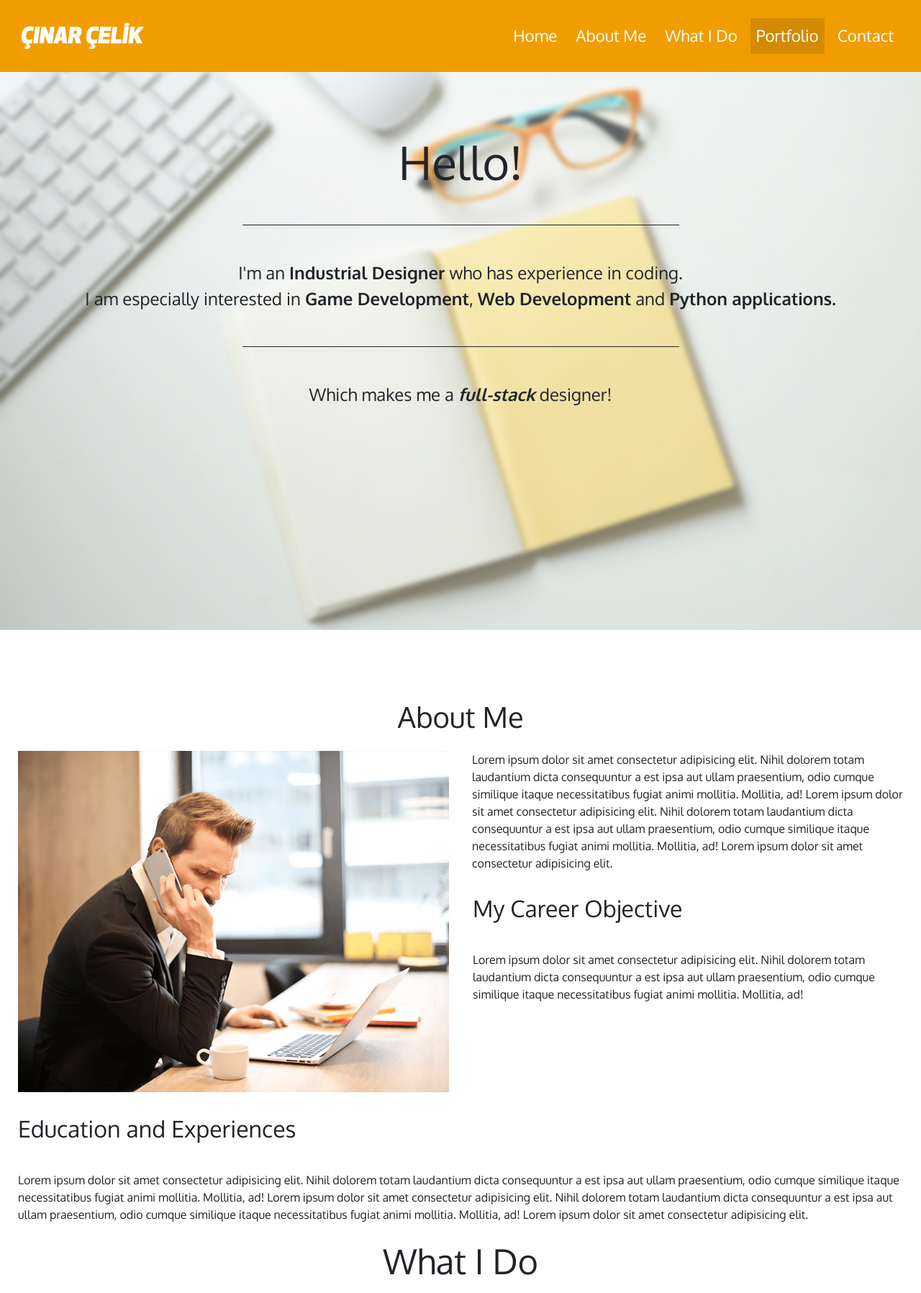
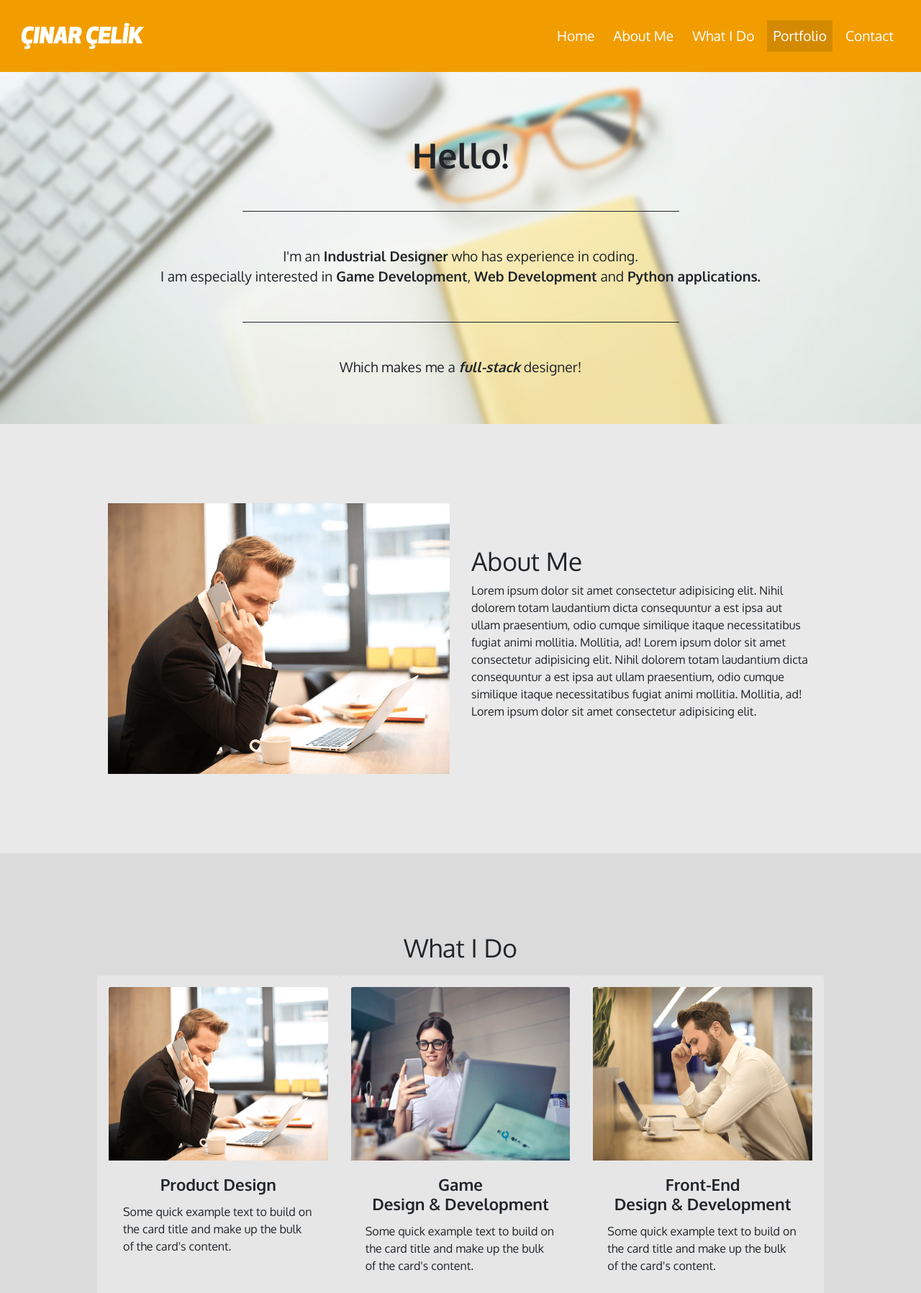
Before and after one commit to cinarcelik/MainWebsite, a PHP site: page / in a window 1280 px wide. Shown: the top 1796 px of the page at 72% size. Run offline with PHP 8.4, Linux system fonts and the light colour scheme; grey boxes labelled with a size stand in for pictures from a placeholder-image service; some libraries are stand-ins or nearby versions.

Commit message:
BS4 and Sections Update
Bootstrap 4 grid classes got updated, "My Toolkit" section got deleted, "About Me" and "What I Do" sections got organized and renovated.

```diff
--- a/index.html
+++ b/index.html
@@ -84,48 +84,13 @@
     <!-- ========== ABOUT ME ========== -->
     <div class="static-section container-fluid aboutme" id="aboutme">
 
-        <div class="row">
-            <div class="col text-center">
-                <h1>About Me</h1>
-            </div>
-        </div>
-
-        <div class="row">
-            <div class="col-sm-6">
+        <div class="row align-items-center">
+            <div class="col">
                 <img class="photo" src="/img/team1.png" alt="my photograph">
             </div>
 
-            <div class="col-sm-6">
-                <p>Lorem ipsum dolor sit amet consectetur adipisicing elit.
-                    Nihil dolorem totam laudantium dicta consequuntur a est ipsa aut ullam praesentium,
-                    odio cumque similique itaque necessitatibus fugiat animi mollitia. Mollitia, ad!
-                    Lorem ipsum dolor sit amet consectetur adipisicing elit.
-                    Nihil dolorem totam laudantium dicta consequuntur a est ipsa aut ullam praesentium,
-                    odio cumque similique itaque necessitatibus fugiat animi mollitia. Mollitia, ad!
-                    Lorem ipsum dolor sit amet consectetur adipisicing elit.
-                </p>
-
-                <div class="row">
-                    <div class="col-md-12">
-                        <h2>My Career Objective</h2>
-                    </div>
-
-                    <div class="col-md-12">
-                        <p>Lorem ipsum dolor sit amet consectetur adipisicing elit.
-                            Nihil dolorem totam laudantium dicta consequuntur a est ipsa aut ullam praesentium,
-                            odio cumque similique itaque necessitatibus fugiat animi mollitia. Mollitia, ad!
-                        </p>
-                    </div>
-                </div>
-            </div>
-        </div>
-
-        <div class="row">
-            <div class="col-12">
-                <h2>Education and Experiences</h2>
-            </div>
-
-            <div class="col-12">
+            <div class="col">
+                <h1>About Me</h1>
                 <p>Lorem ipsum dolor sit amet consectetur adipisicing elit.
                     Nihil dolorem totam laudantium dicta consequuntur a est ipsa aut ullam praesentium,
                     odio cumque similique itaque necessitatibus fugiat animi mollitia. Mollitia, ad!
@@ -141,52 +106,86 @@
     <!-- ========== WHAT I DO ========== -->
     <div class="static-section container-fluid whatido" id="whatido">
 
-            <div class="col-12 text-center">
-                <h2>What I Do</h2>
-                <!-- <hr> -->
+        <div class="row">
+            <div class="col text-center">
+                <h1>What I Do</h1>
             </div>
+        </div>
 
         <div class="row">
-            <div class="col-md-3">
-                <div class="card bg-light">
-                    <div class="card-img-overlay">
-                        <h4 class="card-title text-center">Product Design</h4>
+            <div class="col-md-4 card">
+                <img class="card-img-top" src="img/team1.png" alt="Product Design">
+                <div class="card-body">
+                    <h3 class="card-title text-center">Product Design</h3>
+                    <p class="card-text">Some quick example text to build on the card title and make up the bulk of the card's content.</p>
+                </div>
+
+                <div class="card-body row align-items-center">
+                    <div class="col text-center">
+                        <img src="https://img.icons8.com/ios-filled/60/000000/rhinoceros.png"/>
+                        <h4>Rhinoceros</h4>
                     </div>
-                    <img class="card-img-bottom" src="img/team1.png" alt="Product Design">
+                    <div class="col text-center">
+                        <img src="https://img.icons8.com/color/60/000000/autodesk-fusion-360.png"/>
+                        <h4>Fusion360</h4>
+                    </div>
+                    <div class="col text-center">
+                        <img src="https://img.icons8.com/color/60/000000/keyshot-logo.png"/>
+                        <h4>Keyshot</h4>
+                    </div>
                 </div>
             </div>
 
-            <div class="col-md-3">
-                <div class="card bg-light">
-                    <div class="card-img-overlay">
-                        <h4 class="card-title text-center">Game Design & Development</h4>
+            <div class="col-md-4 card">
+                <img class="card-img-top" src="img/team2.png" alt="Game Design and Development">
+                <div class="card-body">
+                    <h3 class="card-title text-center">Game<br>Design & Development</h3>
+                    <p class="card-text">Some quick example text to build on the card title and make up the bulk of the card's content.</p>
+                </div>
+
+                <div class="card-body row align-items-center">
+                    <div class="col text-center">
+                        <img src="https://img.icons8.com/ios-filled/60/000000/unity.png"/>
+                        <h4>Unity</h4>
                     </div>
-                    <img class="card-img-bottom" src="img/team2.png" alt="Game Design and Development">
+                    <div class="col text-center">
+                        <img src="https://img.icons8.com/color/60/000000/blender-3d.png"/>
+                        <h4>Blender</h4>
+                    </div>
+                    <div class="col text-center">
+                        <img src="https://img.icons8.com/color/60/000000/visual-studio-code-2019.png"/>
+                        <h4>VS Code</h4>
+                    </div>
                 </div>
             </div>
 
-            <div class="col-md-3">
-                <div class="card bg-light">
-                    <div class="card-img-overlay">
-                        <h4 class="card-title text-center">Front-end Web Development</h4>
+            <div class="col-md-4 card">
+                <img class="card-img-top" src="img/team3.png" alt="Front-end Web Development">
+                <div class="card-body">
+                    <h3 class="card-title text-center">Front-End<br>Design & Development</h3>
+                    <p class="card-text">Some quick example text to build on the card title and make up the bulk of the card's content.</p>
+                </div>
+
+                <div class="card-body row align-items-center">
+                    <div class="col text-center">
+                        <img src="https://img.icons8.com/color/60/000000/adobe-photoshop.png"/>
+                        <h4>Photoshop</h4>
                     </div>
-                    <img class="card-img-bottom" src="img/team3.png" alt="Python and Arduino Projects">
-                </div>
-            </div>
-
-            <div class="col-md-3">
-                <div class="card bg-light">
-                    <div class="card-img-overlay">
-                        <h4 class="card-title text-center">Python & Arduino Projects</h4>
+                    <div class="col text-center">
+                        <img src="https://img.icons8.com/color/60/000000/adobe-illustrator.png"/>
+                        <h4>Illustrator</h4>
                     </div>
-                    <img class="card-img-bottom" src="img/team3.png" alt="Python and Arduino Projects">
+                    <div class="col text-center">
+                        <img src="https://img.icons8.com/color/60/000000/adobe-xd.png"/>
+                        <h4>Adobe XD</h4>
+                    </div>
                 </div>
             </div>
         </div>
     </div>
 
     <!-- ========== PORTFOLIO ========== -->
-    <div class="container portfolio" id="portfolio">
+    <div class="container-fluid portfolio" id="portfolio">
 
         <div class="row">
             <div class="col-lg-12 col-md-12 col-sm-12 col-xs-12">
@@ -198,14 +197,14 @@
             <div align="center">
                 <button class="btn btn-default filter-button" data-filter="all">All</button>
                 <button class="btn btn-default filter-button" data-filter="product">Product Design</button>
-                <button class="btn btn-default filter-button" data-filter="game">Game Design and Development</button>
-                <button class="btn btn-default filter-button" data-filter="ui">UI Design and Front-End Development</button>
-                <button class="btn btn-default filter-button" data-filter="project">Python and Arduino Projects</button>
+                <button class="btn btn-default filter-button" data-filter="game">Games</button>
+                <button class="btn btn-default filter-button" data-filter="ui">UI / Front-End</button>
+                <button class="btn btn-default filter-button" data-filter="project">Miscellaneous</button>
             </div>
         </div>
 
         <!-- newest to oldest -->
-        <div class="row justify-content-center">
+        <div class="row justify-content-center" align="center">
             <div class="portfolio_item col-lg-4 col-md-6 col-sm-6 col-xs-12 filter product">
                 <img src="https://fakeimg.pl/365x365/" class="img-fluid">
             </div>
@@ -256,57 +255,14 @@
         </div>
     </div>
 
-    <!-- ========== MY TOOLKIT ==========
-    <div class="container-fluid toolkit">
-
-        <div class="row text-center">
-            <div class="col-12">
-                <h2>My Toolkit</h2>
-            </div>
-
-            <div class="col-sm-6 col-md-4 col-lg-2">
-                <img src="https://img.icons8.com/color/96/000000/adobe-creative-cloud.png">
-                <h3>Adobe Creative Cloud</h3>
-            </div>
-
-            <div class="col-sm-6 col-md-4 col-lg-2">
-                <img src="https://img.icons8.com/color/96/000000/autodesk-fusion-360.png">
-                <h3>Fusion 360</h3>
-            </div>
-
-            <div class="col-sm-6 col-md-4 col-lg-2">
-                <img src="https://img.icons8.com/color/96/000000/blender-3d.png">
-                <h3>Blender</h3>
-            </div>
-
-            <div class="col-sm-6 col-md-4 col-lg-2">
-                <img src="https://img.icons8.com/color/96/000000/rhinoceros.png">
-                <h3>Rhinoceros</h3>
-            </div>
-
-            <div class="col-sm-6 col-md-4 col-lg-2">
-                <img src="https://img.icons8.com/ios-filled/96/000000/unity.png">
-                <h3>Unity</h3>
-            </div>
-
-            <div class="col-sm-6 col-md-4 col-lg-2">
-                <img src="https://img.icons8.com/color/96/000000/arduino.png">
-                <h3>Arduino</h3>
-            </div>
-
-            <div class="row toolkit-button text-center">
-                <div class="col-12">
-                    <a href="/en/aboutme.html" type="button" class="btn btn-outline-light btn-lg">Learn More</a>
-                </div>
-            </div>
-        </div>
-    </div> -->
-
     <!-- ========== CONTACT FORM ========== -->
     <div class="static-section container-fluid contact" id="contact">
 
-        <div class="col-md-12 mb-md-0 mb-5">
-            <h3 class="text-center">Contact</h3>
+        <div class="row justify-content-center">
+            <h3>Contact</h3>
+        </div>
+
+        <div class="row justify-content-center">
             <form action="https://formspree.io/xgelloyg"
                   method="POST"
                   class="contact-form"
@@ -381,14 +337,14 @@
                     </div>
                 </div>
 
-                <div class="row">
-                    <div class="col-md-6">
+                <div class="row justify-content-between">
+                    <div class="col">
                         <div class="g-recaptcha"
                             data-sitekey="6Le3bOgUAAAAAG1i5_DdK6fqxx0wFSP4j6x4kEKV">
                         </div>
                     </div>
 
-                    <div class="col-md-6">
+                    <div class="col text-right">
                         <button type="submit"
                                 id="submit"
                                 value="Send"
@@ -419,12 +375,12 @@
     <footer>
     <div class="container-fluid">
 
-        <div class="row text-center">
-            <div class="col-6">
-                <h5>Designed & Developed by myself<br>Copyright &copy; cinarcelik.cc<br>2020</h5>
+        <div class="row text-center justify-content-center">
+            <div class="col-4 align-self-center">
+                <h5>designed and developed by me!<br>Copyright &copy; Çınar Çelik<br>2020</h5>
             </div>
 
-            <div class="col-6">
+            <div class="col-4 align-self-center">
                 <h5>Powered by</h5>
                 <a href="https://icons8.com/" target="_blank">
                     <img src="https://img.icons8.com/windows/48/FFFFFF/icons8-new-logo.png" alt="icons8"></a>
@@ -492,7 +448,7 @@
          https://codepen.io/FlorinM/pen/YwaWYO -->
     <script type="text/javascript">
         // this makes the height of a static-section equal to the height of the window
-        $('.static-section').css('height', $( window ).height());
+        //$('.static-section').css('height', $( window ).height());
 
         // scrollspy section
         (function($){
--- a/style.css
+++ b/style.css
@@ -24,7 +27,8 @@ body {
 .navbar {
     background-color: rgb(241, 157, 0);
     padding: 20px 30px 20px 30px;
-    font-size: 1.4rem;
+    font-weight: 400;
+    font-size: 1.2rem;
     position: fixed;
     -webkit-transition: all 0.2s ease;
     -moz-transition: all 0.2s ease;
@@ -71,8 +75,8 @@ body {
     padding: 2rem;
 }
 .home h1 {
-    font-size: 400%;
-    font-weight: 400;
+    font-size: 3rem;
+    font-weight: 700;
     padding-top: 4rem;
     padding-bottom: 2rem;
 }
@@ -89,16 +93,21 @@ body {
     margin-bottom: 3rem;
 }
 .home .lead {
-    font-size: 150%;
+    font-size: 1.2rem;
     font-weight: 400;
 }
 
 
 /* ---========== ABOUT ME ==========--- */
 .aboutme {
-    padding-top: 6rem;
-    padding-left: 1.5rem;
-    padding-right: 1.5rem;
+    background-color: rgb(233, 233, 233);
+    padding: 110px 150px 110px 150px;
+    font-size: 1rem;
+    font-weight: 400;
+}
+.aboutme h1 {
+    font-size: 2.2rem;
+    font-weight: 400;
 }
 .photo {
     max-width: 100%;
@@ -107,13 +116,13 @@ body {
 
 /* ---========== WHAT I DO ==========--- */
 .whatido {
-    padding-top: 2rem;
-    padding-bottom: 2rem;
+    background-color: rgb(219, 219, 219);
+    padding: 110px 150px 110px 150px;
 }
-.whatido h2 {
-    font-size: 300%;
+.whatido h1 {
+    font-size: 2.2rem;
     font-weight: 400;
-    padding-bottom: 2rem;
+    padding-bottom: 10px;
 }
 .whatido hr {
     border-top: 1px solid gray;
@@ -121,26 +130,34 @@ body {
     margin-top: 1rem;
     margin-bottom: 1rem;
 }
-
+.card {
+    background-color: rgb(230, 230, 230);
+    border: none;
+}
+.card-title {
+    font-size: 1.4rem;
+    font-weight: 700;
+}
+.card h4 {
+    font-size: 1rem;
+    font-weight: 300;
+}
 
 /* ---========== PORTFOLIO ==========--- */
+.portfolio {
+    background-color: rgb(245, 245, 245);
+    padding: 100px;
+}
 .portfolio-title
 {
-    padding-top: 6rem;
-    font-size: 28pt;
+    font-size: 2.25rem;
+    font-weight: 700;
     color: orange;
     text-align: center;
-    font-weight: 500;
-}
-.portfolio-title:after {
-    content: "";
-    position: absolute;
-    width: 7.5%;
-    left: 46.5%;
 }
 .filter-button
 {
-    font-size: 20pt;
+    font-size: 1.2rem;
     border: 1px solid orange;
     border-radius: 5px;
     text-align: center;
```
Also changed, not shown: other parts of style.css (+18 -50 lines).
